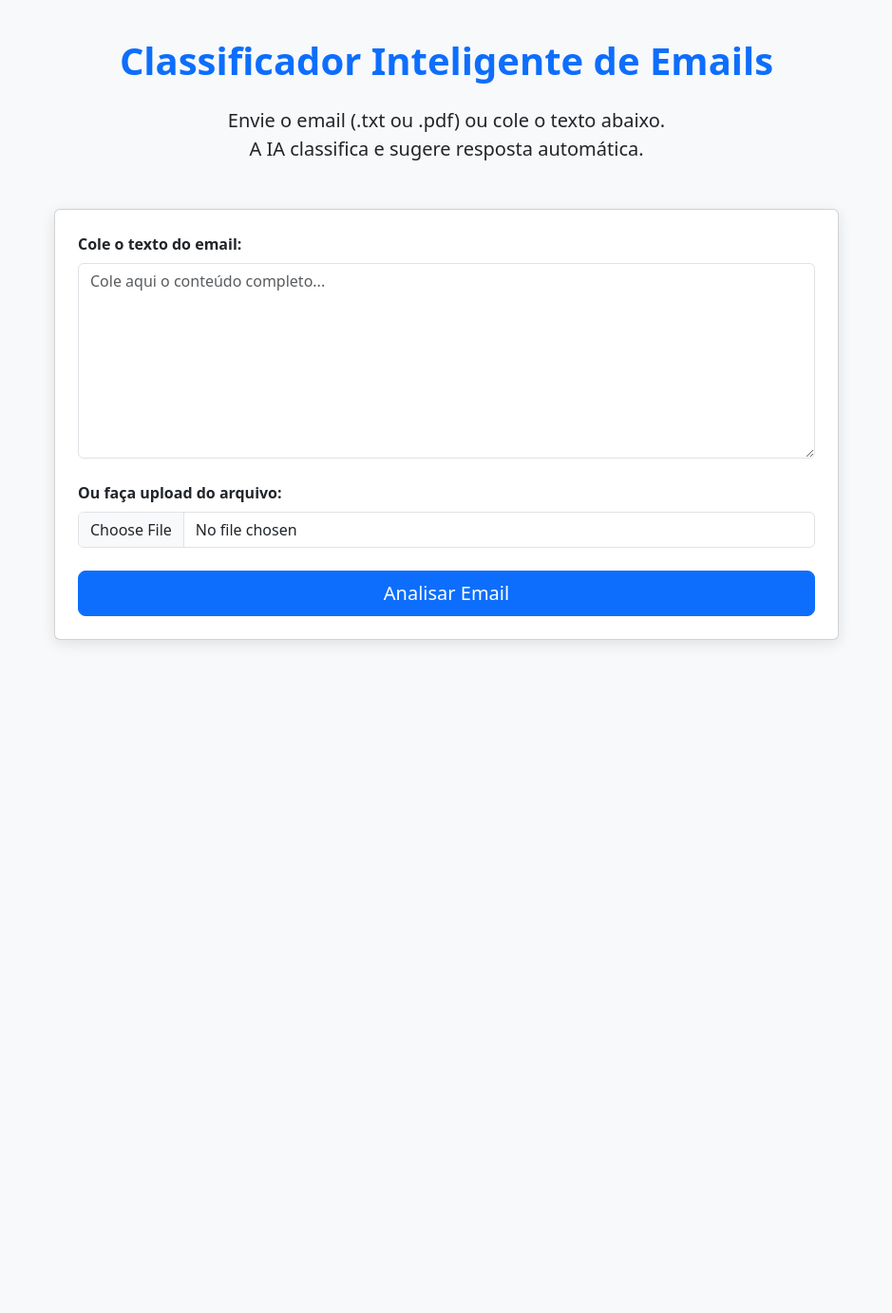
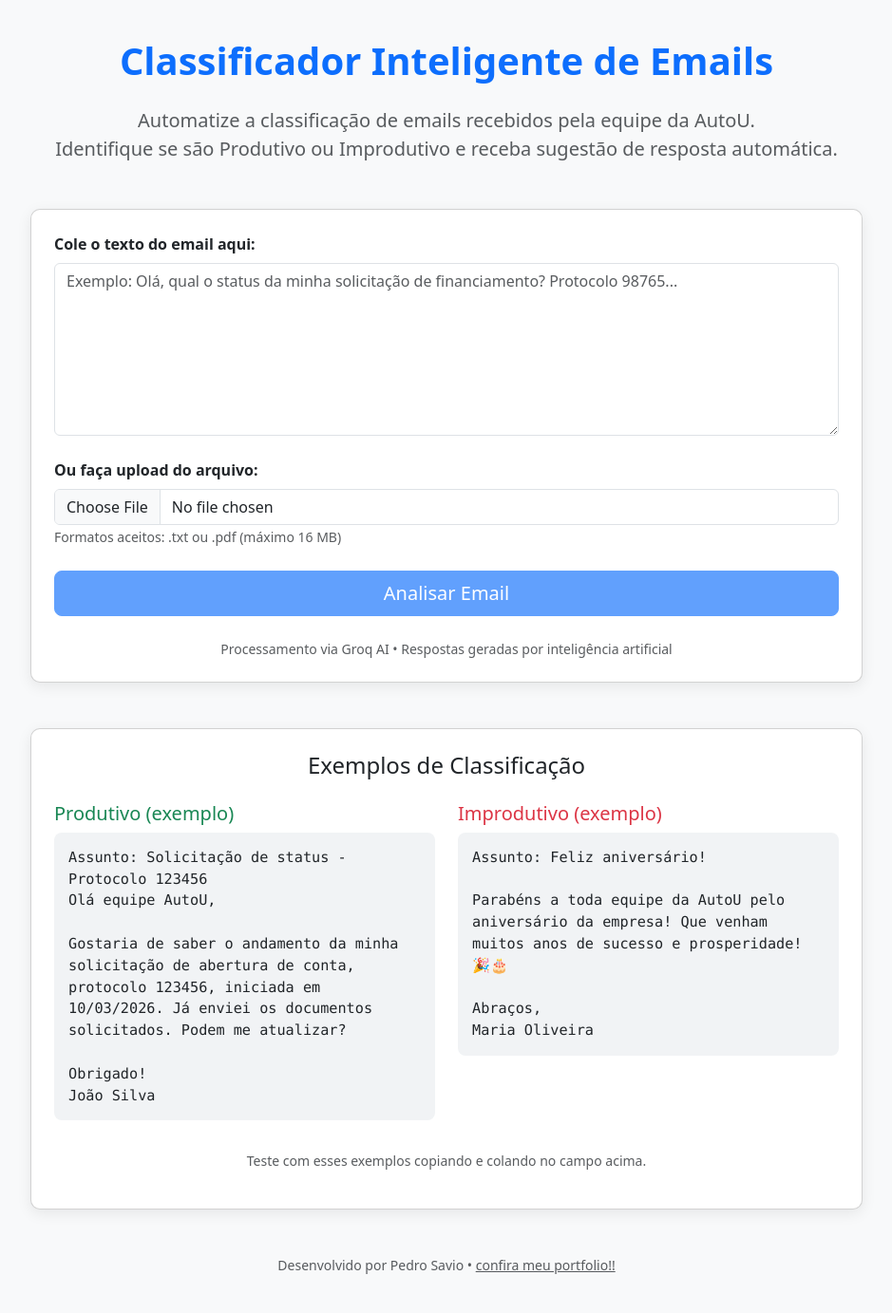
Before and after one commit to pedrosavio99/desafio-auto-classificador-emails, a Flask app: page / in a window 1280 px wide. Shown: the whole page at 95% size, without its empty margins (170-1109 px from the left). Before the commit the page ends 678 px from the top, so only its background shows below. Run offline with Flask 3, Linux system fonts and the light colour scheme; some libraries are stand-ins or nearby versions.

Commit message:
feat: update README and enhance index template with new features and examples

```diff
--- a/templates/index.html
+++ b/templates/index.html
@@ -1,38 +1,144 @@
-<!DOCTYPE html>
+<!doctype html>
 <html lang="pt-br">
 <head>
-    <meta charset="UTF-8">
-    <meta name="viewport" content="width=device-width, initial-scale=1.0">
-    <title>Classificador de Emails com IA</title>
-    <link href="https://cdn.jsdelivr.net/npm/bootstrap@5.3.3/dist/css/bootstrap.min.css" rel="stylesheet">
+    <meta charset="UTF-8" />
+    <meta name="viewport" content="width=device-width, initial-scale=1.0" />
+    <title>Classificador de Emails – AutoU</title>
+    <link href="https://cdn.jsdelivr.net/npm/bootstrap@5.3.3/dist/css/bootstrap.min.css" rel="stylesheet" />
     <style>
-        body { padding: 40px 20px; background-color: #f8f9fa; }
-        .container { max-width: 850px; }
-        h1 { color: #0d6efd; font-weight: 600; }
-        .card { box-shadow: 0 4px 15px rgba(0,0,0,0.1); }
+        body {
+            padding: 40px 20px;
+            background-color: #f8f9fa;
+        }
+        .container {
+            max-width: 900px;
+        }
+        h1 {
+            color: #0d6efd;
+            font-weight: 600;
+        }
+        .card {
+            box-shadow: 0 4px 15px rgba(0, 0, 0, 0.08);
+            border-radius: 10px;
+        }
+        .example-card {
+            background-color: #ffffff;
+        }
+        pre.example {
+            background: #f1f3f5;
+            padding: 15px;
+            border-radius: 8px;
+            font-size: 0.95rem;
+            white-space: pre-wrap;
+        }
     </style>
 </head>
 <body>
     <div class="container">
         <h1 class="text-center mb-4">Classificador Inteligente de Emails</h1>
-        <p class="lead text-center mb-5">Envie o email (.txt ou .pdf) ou cole o texto abaixo.<br>A IA classifica e sugere resposta automática.</p>
+        <p class="lead text-center text-muted mb-5">
+            Automatize a classificação de emails recebidos pela equipe da AutoU.<br />
+            Identifique se são <strong>Produtivo</strong> ou <strong>Improdutivo</strong> e receba sugestão de resposta automática.
+        </p>
 
-        <div class="card p-4">
+        <div class="card p-4 mb-5">
             <form method="POST" action="/processar" enctype="multipart/form-data">
                 <div class="mb-4">
-                    <label class="form-label fw-bold">Cole o texto do email:</label>
-                    <textarea class="form-control" name="texto_email" rows="8" placeholder="Cole aqui o conteúdo completo..."></textarea>
+                    <label class="form-label fw-bold">Cole o texto do email aqui:</label>
+                    <textarea id="textoEmail" class="form-control" name="texto_email" rows="7"
+                        placeholder="Exemplo: Olá, qual o status da minha solicitação de financiamento? Protocolo 98765..."></textarea>
                 </div>
 
                 <div class="mb-4">
                     <label class="form-label fw-bold">Ou faça upload do arquivo:</label>
-                    <input type="file" class="form-control" name="arquivo" accept=".txt,.pdf">
+                    <input id="arquivoInput" type="file" class="form-control" name="arquivo" accept=".txt,.pdf" />
+                    <small class="form-text text-muted">Formatos aceitos: .txt ou .pdf (máximo 16 MB)</small>
                 </div>
 
-                <button type="submit" class="btn btn-primary btn-lg w-100">Analisar Email</button>
+                <button type="submit" id="submitBtn" class="btn btn-primary btn-lg w-100" disabled>
+                    <span id="btnText">Analisar Email</span>
+                    <span id="spinner" class="spinner-border spinner-border-sm ms-2 d-none" role="status"></span>
+                </button>
             </form>
+
+            <div class="mt-4 text-center text-muted small">
+                Processamento via Groq AI • Respostas geradas por inteligência artificial
+            </div>
         </div>
+
+        <!-- Seção de Exemplos -->
+        <div class="card example-card p-4">
+            <h4 class="text-center mb-4">Exemplos de Classificação</h4>
+            <div class="row g-4">
+                <div class="col-md-6">
+                    <h5 class="text-success">Produtivo (exemplo)</h5>
+                    <pre class="example">Assunto: Solicitação de status - Protocolo 123456
+Olá equipe AutoU,
+
+Gostaria de saber o andamento da minha solicitação de abertura de conta, protocolo 123456, iniciada em 10/03/2026. Já enviei os documentos solicitados. Podem me atualizar?
+
+Obrigado!
+João Silva</pre>
+                </div>
+                <div class="col-md-6">
+                    <h5 class="text-danger">Improdutivo (exemplo)</h5>
+                    <pre class="example">Assunto: Feliz aniversário!
+
+Parabéns a toda equipe da AutoU pelo aniversário da empresa! Que venham muitos anos de sucesso e prosperidade! 🎉🎂
+
+Abraços,
+Maria Oliveira</pre>
+                </div>
+            </div>
+            <p class="text-center mt-3 text-muted small">
+                Teste com esses exemplos copiando e colando no campo acima.
+            </p>
+        </div>
+
+        <footer class="text-center mt-5 text-muted small">
+            Desenvolvido por Pedro Savio •
+            <a href="https://psvo.netlify.app" target="_blank" class="text-muted">confira meu portfolio!!</a>
+        </footer>
     </div>
+
+    <script>
+        document.addEventListener("DOMContentLoaded", function () {
+            const form = document.querySelector("form");
+            const button = document.getElementById("submitBtn");
+            const spinner = document.getElementById("spinner");
+            const text = document.getElementById("btnText");
+
+            const textarea = document.getElementById("textoEmail");
+            const fileInput = document.getElementById("arquivoInput");
+
+            function validarCampos() {
+                const temTexto = textarea.value.trim().length > 0;
+                const temArquivo = fileInput.files.length > 0;
+                button.disabled = !(temTexto || temArquivo);
+            }
+
+            // escuta mudanças
+            textarea.addEventListener("input", validarCampos);
+            fileInput.addEventListener("change", validarCampos);
+
+            // submit com feedback visual
+            form.addEventListener("submit", function (e) {
+                e.preventDefault();
+
+                button.disabled = true;
+                spinner.classList.remove("d-none");
+                text.textContent = "Analisando...";
+
+                // Força renderização antes de submeter
+                setTimeout(() => {
+                    form.submit();
+                }, 50);
+            });
+
+            // valida na carga inicial (já está disabled, mas por segurança)
+            validarCampos();
+        });
+    </script>
 
     <script src="https://cdn.jsdelivr.net/npm/bootstrap@5.3.3/dist/js/bootstrap.bundle.min.js"></script>
 </body>
```
Also changed, not shown: README.md.
